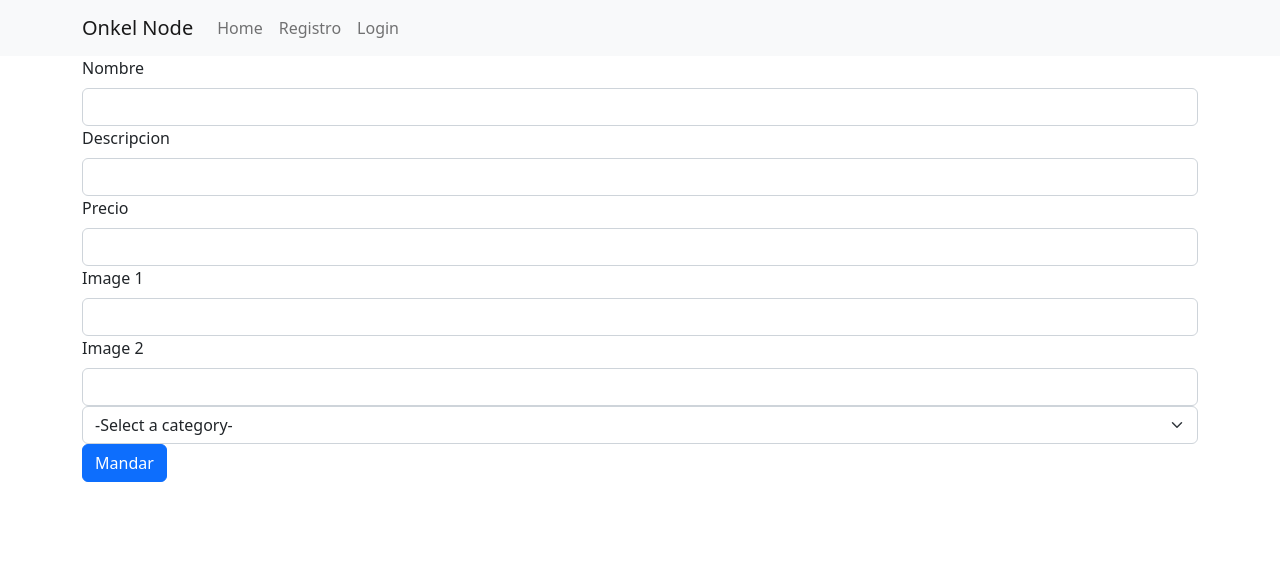
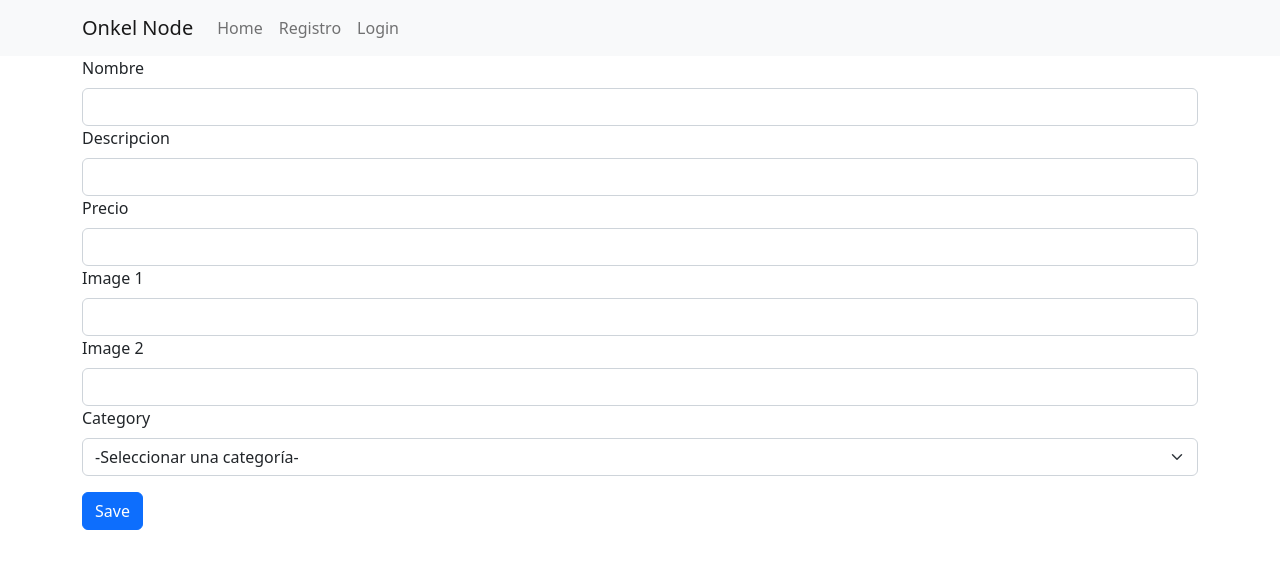
Before and after one commit to GuillermoBerlin/React_UTN_2, a React (Create React App) app: page /products/newproduct in a window 1280 px wide. Shown: the top 568 px of the page. Built offline with nearby package versions, Linux system fonts and the light colour scheme.

Commit message:
errors in console solved

```diff
--- a/src/Components/Productos.js
+++ b/src/Components/Productos.js
@@ -39,7 +39,8 @@ export default function Productos() {
         description={producto.description}
         thumbnail={producto.thumbnail}
         thumbnail2={producto.thumbnail2}
-        id={producto._id}/>
+        key={producto._id}
+        />
 
       ))}
     </Row>
--- a/src/Pages/ModifyProduct.js
+++ b/src/Pages/ModifyProduct.js
@@ -97,6 +97,8 @@ export default function NewProduct() {
           <Form.Control type='text' {...register('thumbnail2', { required: true })}  />
           {errors.thumbnail2 && <p>Please insert an URL.</p>}
         </Form.Group>
+        <Form.Group>
+        <Form.Label>Category</Form.Label>
         <Form.Select aria-label="Default select example" {...register('category', { required: true })} defaultValue={null}>
           <option value="">-Select a category-</option>
           <option value="64296fbbd8baa8bf02a0e072">Chairs</option>
@@ -104,8 +106,10 @@ export default function NewProduct() {
           <option value="642972cbd8baa8bf02a0e076">wardrobe</option>
         </Form.Select>
         {errors.category && <p>Please select a category</p>}
-        <Button type={'submit'} variant="secondary">Send</Button>
-        <Button type="submit" variant="danger" onClick={handleDelete}>Delete</Button>
+        </Form.Group>
+
+        <Button className="mt-3" type={'submit'} variant="secondary">Send</Button>
+        <Button className="mt-3" type="submit" variant="danger" onClick={handleDelete}>Delete</Button>
       </Form>
     </div>
   )
--- a/src/Pages/NewProduct.js
+++ b/src/Pages/NewProduct.js
@@ -54,15 +54,18 @@ export default function NewProduct() {
           <Form.Control type='text' {...register('thumbnail2', { required: true })}  />
           {errors.thumbnail2 && <p>Please insert an URL</p>}
         </Form.Group>
-
-        <Form.Select aria-label="Default select example" {...register('category', { required: true })} defaultValue={null}>
-          <option value="">-Select a category-</option>
-          <option value="64296fbbd8baa8bf02a0e072">Chairs</option>
-          <option value="64296fe9d8baa8bf02a0e074">Tables</option>
-          <option value="642972cbd8baa8bf02a0e076">wardrobe</option>
-        </Form.Select>
+        <Form.Group>
+          <Form.Label>Category</Form.Label>
+          <Form.Select aria-label="Default select example" {...register('category', { required: true })} defaultValue={null}>
+            <option value="">-Seleccionar una categoría-</option>
+            <option value="64296fbbd8baa8bf02a0e072">Chairs</option>
+            <option value="64296fe9d8baa8bf02a0e074">Tables</option>
+            <option value="642972cbd8baa8bf02a0e076">Wardrobe</option>
+          </Form.Select>
+          {errors.category && <p>Por favor seleccione una categoría</p>}
+        </Form.Group>
         {errors.category && <p>Please select a category</p>}
-        <Button type={'submit'}>Mandar</Button>
+        <Button type={'submit'} className="mt-3">Save</Button>
       </Form>
     </div>
   )
```
